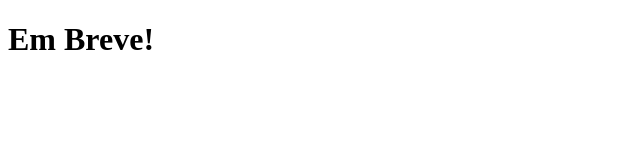
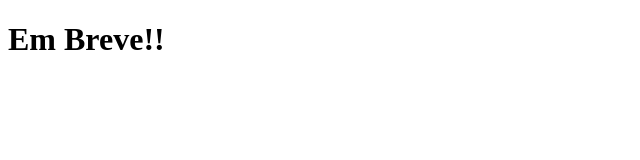
Before and after one commit to conexaofrontend/conexaofrontend, a plain HTML site: page index.html in a window 1280 px wide. Shown: the full height of the page, 0-640 px from the left. Drawn offline with Linux system fonts and the light colour scheme.

Commit message:
Teste  repositorio

```diff
--- a/index.html
+++ b/index.html
@@ -6,6 +6,6 @@
     <title>Conexão Front End - Em breve!</title>
 </head>
 <body>
-    <h1>Em Breve!</h1>
+    <h1>Em Breve!!</h1>
 </body>
 </html>
```
